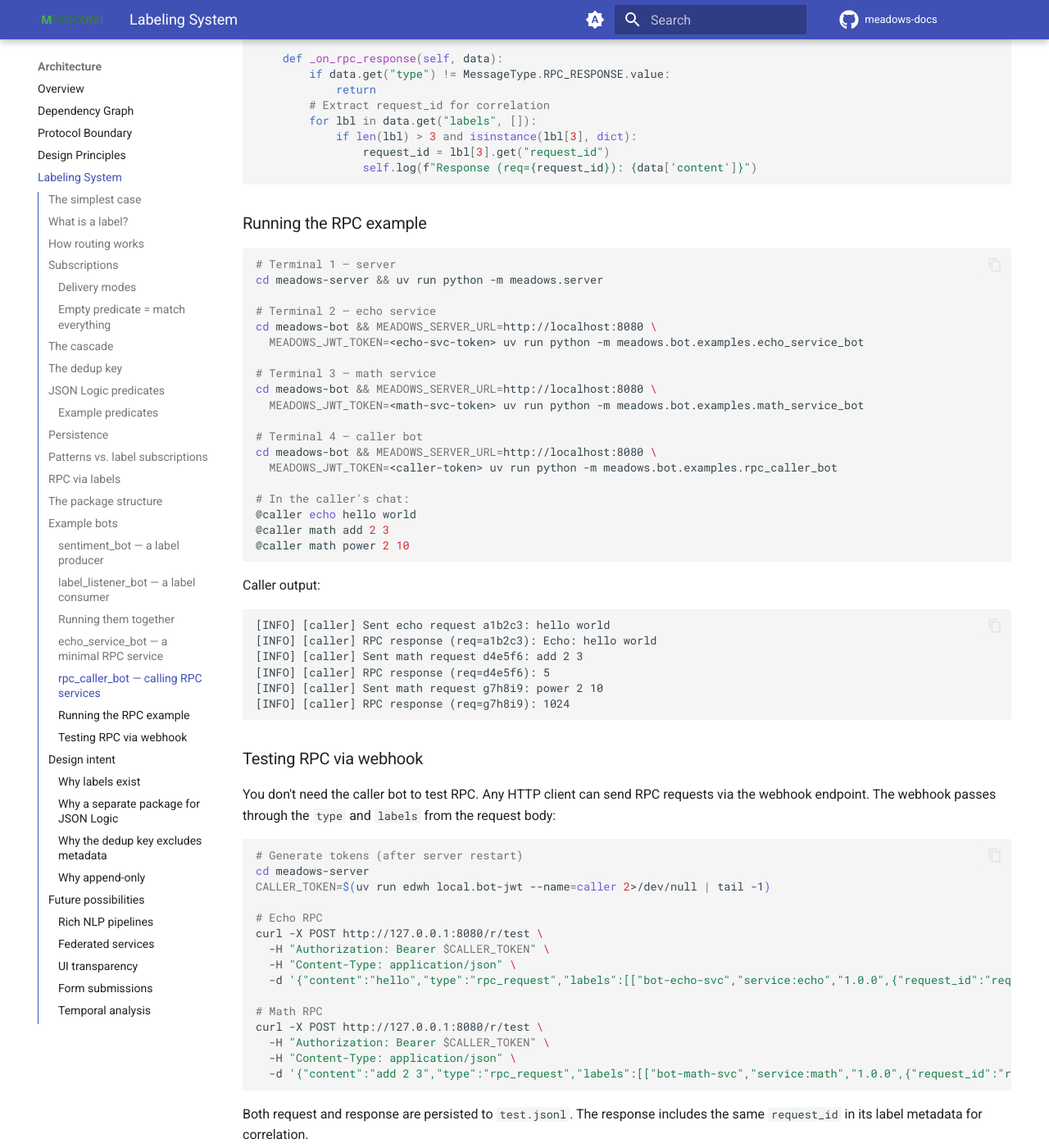
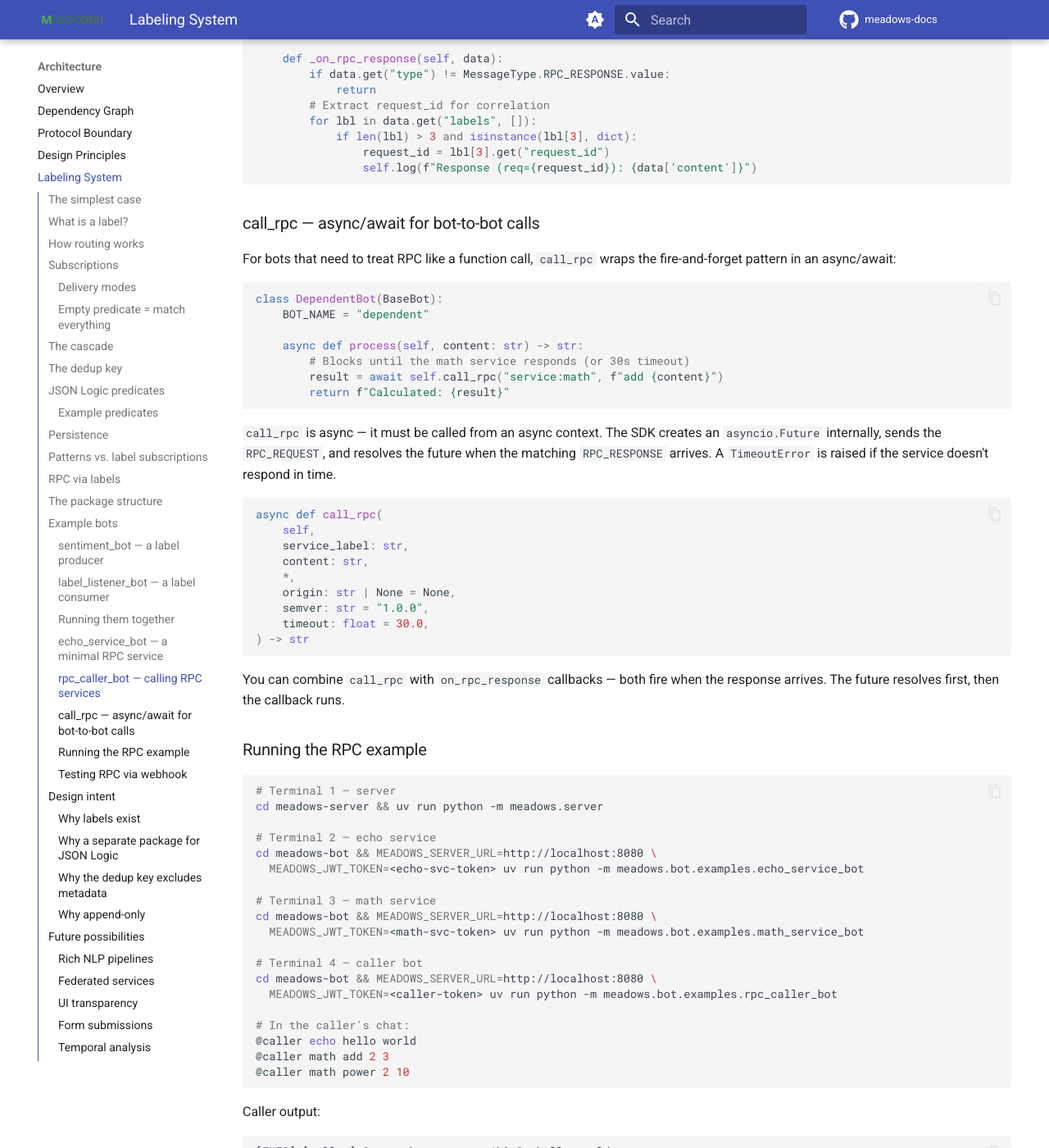
Before and after one commit to remcoboerma/meadows-docs, an MkDocs documentation site: the page built from docs/docs/architecture/labeling.md, in a window 1280 px wide and 1400 px high, scrolled down 10860 px. Shown: the whole window at 82% size. Built offline with MkDocs 1.6.1 and Material for MkDocs 9.7.7, drawn with Linux system fonts in a browser that asks for light colours; comment, search, counter and statistics services are not loaded.

Commit message:
docs: add call_rpc async/await example to labeling docs

````diff
--- a/docs/docs/architecture/labeling.md
+++ b/docs/docs/architecture/labeling.md
@@ -414,6 +414,36 @@ class RPCCallerBot(BaseBot):
                 self.log(f"Response (req={request_id}): {data['content']}")
 ```
 
+### call_rpc — async/await for bot-to-bot calls
+
+For bots that need to treat RPC like a function call, `call_rpc` wraps the fire-and-forget pattern in an async/await:
+
+```python
+class DependentBot(BaseBot):
+    BOT_NAME = "dependent"
+
+    async def process(self, content: str) -> str:
+        # Blocks until the math service responds (or 30s timeout)
+        result = await self.call_rpc("service:math", f"add {content}")
+        return f"Calculated: {result}"
+```
+
+`call_rpc` is async — it must be called from an async context. The SDK creates an `asyncio.Future` internally, sends the `RPC_REQUEST`, and resolves the future when the matching `RPC_RESPONSE` arrives. A `TimeoutError` is raised if the service doesn't respond in time.
+
+```python
+async def call_rpc(
+    self,
+    service_label: str,
+    content: str,
+    *,
+    origin: str | None = None,
+    semver: str = "1.0.0",
+    timeout: float = 30.0,
+) -> str
+```
+
+You can combine `call_rpc` with `on_rpc_response` callbacks — both fire when the response arrives. The future resolves first, then the callback runs.
+
 ### Running the RPC example
 
 ```bash
````
